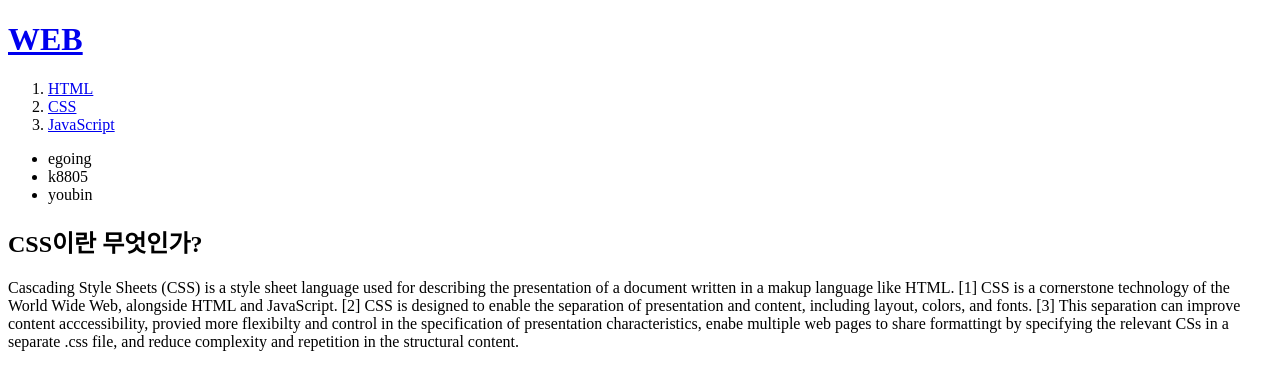
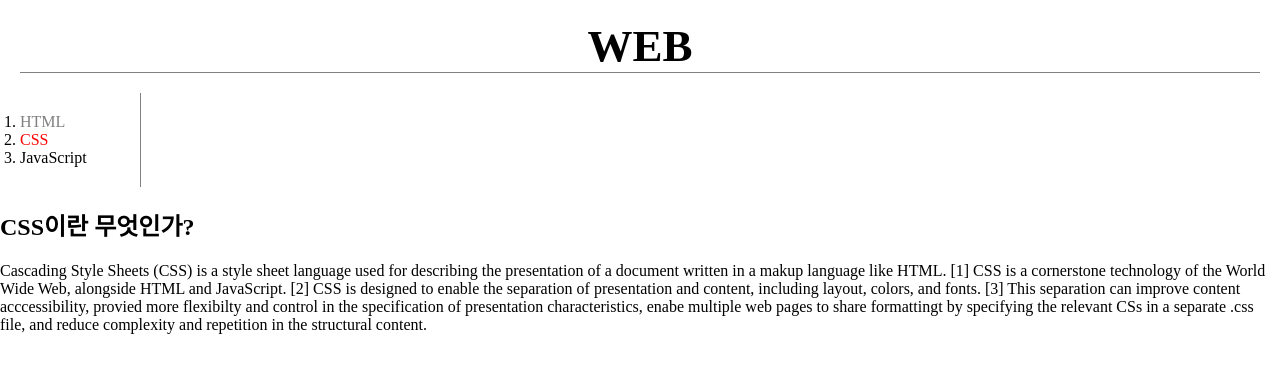
Before and after one commit to wodikd/WEB1, a plain HTML site: page 2.html in a window 1280 px wide. Drawn offline with Linux system fonts and the light colour scheme.

Commit message:
Add files via upload

```diff
--- a/2.html
+++ b/2.html
@@ -4,20 +4,42 @@
   <head>
     <title>WEB - CSS</title>
   <meta charset="utf-8">
+  <style>
+    body {
+      margin: 0;
+    }
+    #active {
+      color: red;
+    }
+    .saw {
+      color: gray;
+    }
+    a {
+      color: black;
+      text-decoration: none;
+    }
+    h1 {
+      font-size: 45px;
+      text-align: center;
+      border-bottom: 1px solid gray;
+      margin: 20px;
+    }
+    ol {
+      border-right: 1px solid gray;
+      width: 100px;
+      margin: 0;
+      padding: 20px;
+    }
+  </style>
   </head>
 
   <body>
     <h1><a href="index.html">WEB</a></h1>
     <ol>
-      <li><a href="1.html">HTML</a></li>
-      <li><a href="2.html">CSS</a></li>
+      <li><a href="1.html" class="saw">HTML</a></li>
+      <li><a href="2.html" class="saw" id="active">CSS</a></li>
       <li><a href="3.html">JavaScript</a></li>
     </ol>
-    <ul>
-      <li>egoing</li>
-      <li>k8805</li>
-      <li>youbin</li>
-    </ul>
     <h2>CSS이란 무엇인가?</h2>
     <p>
       Cascading Style Sheets (CSS) is a style sheet language used for describing the presentation of a document written in a makup language like HTML.
```
Also changed, not shown: box.html (added, +22 -0 lines), index.html (+1 -1 lines).
